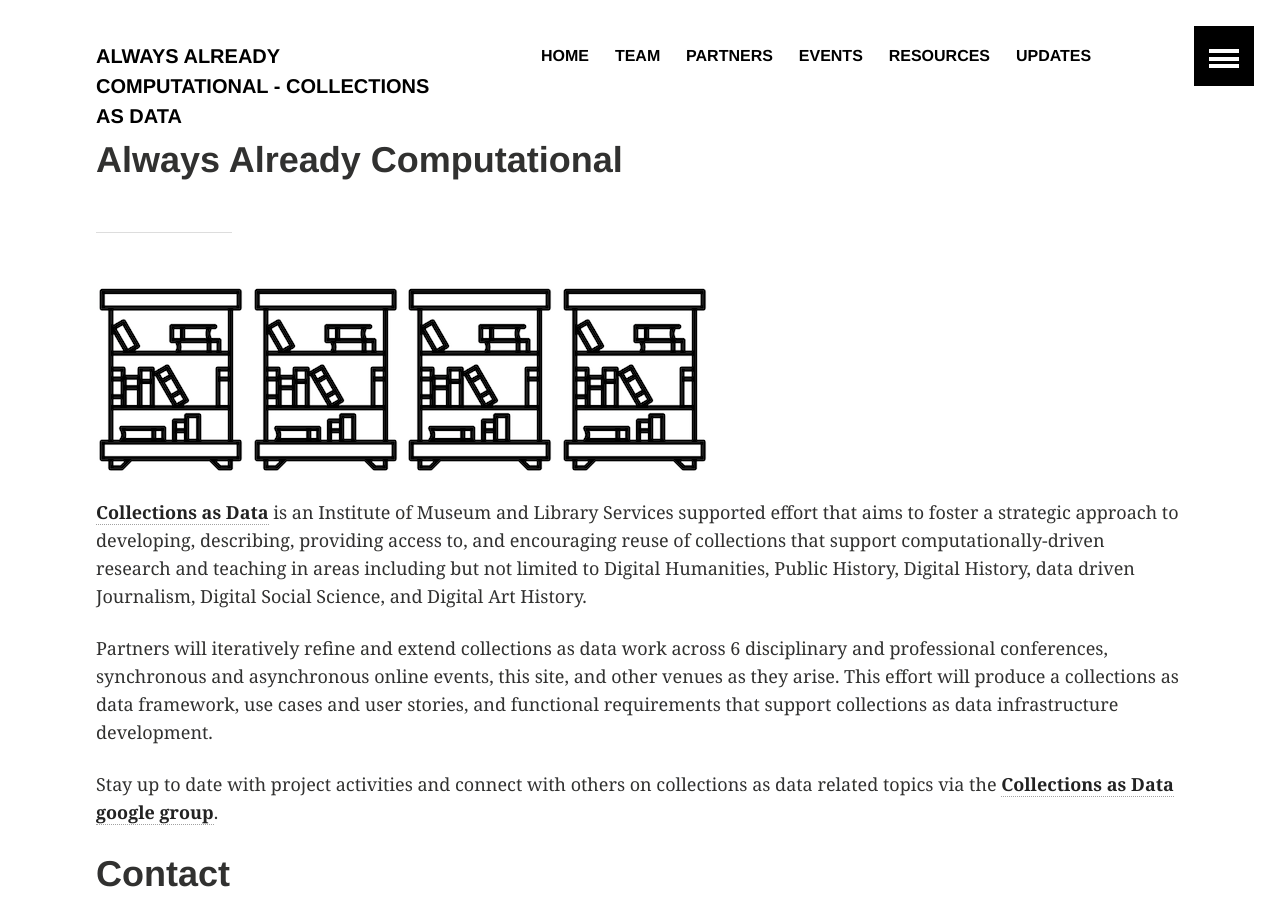
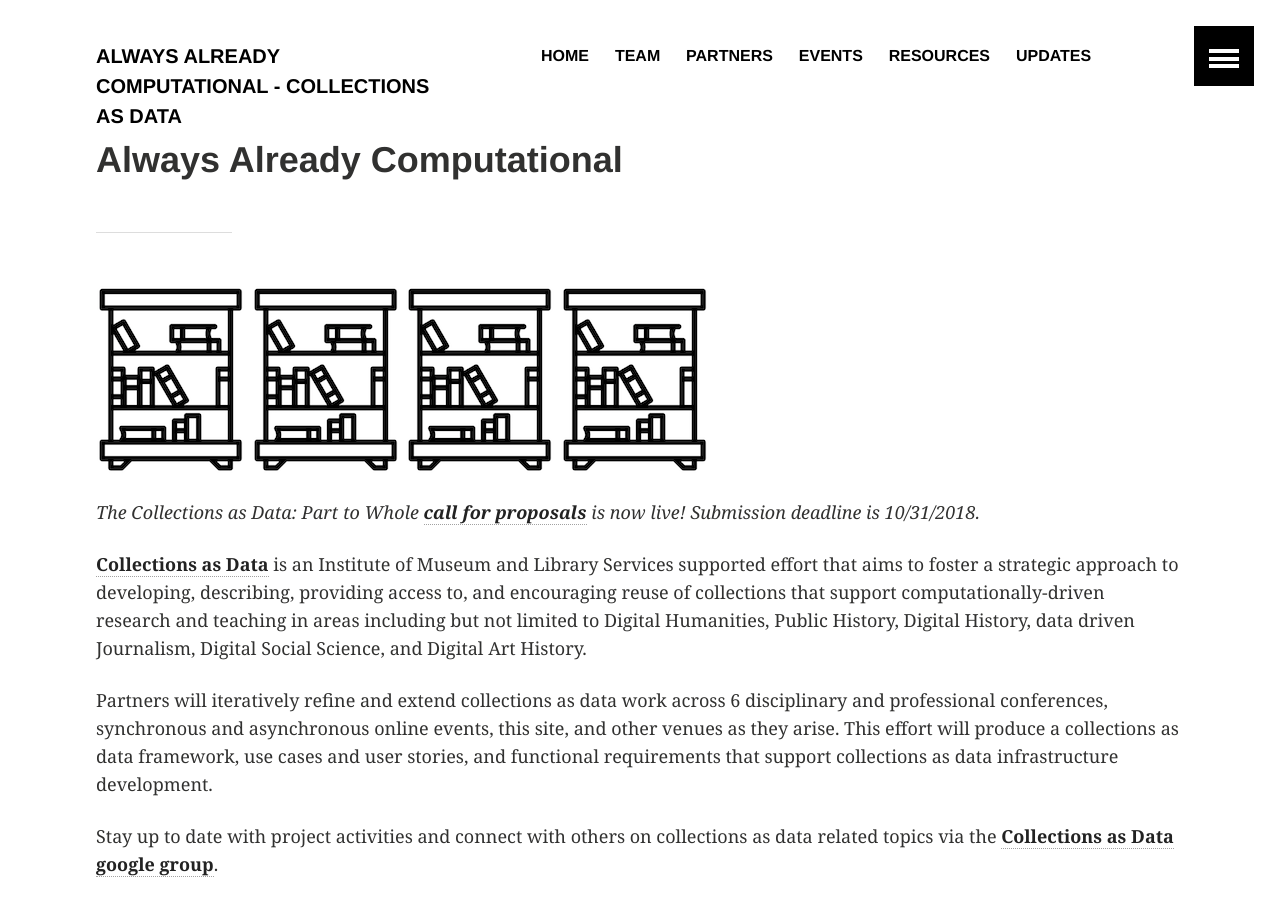
Before and after one commit to collectionsasdata/collectionsasdata.github.io, a Jekyll site: the page built from index.md, in a window 1280 px wide and 900 px high. Built offline with Jekyll 4.4.1, drawn with Linux system fonts in a browser that asks for light colours.

Commit message:
Update index.md

```diff
--- a/index.md
+++ b/index.md
@@ -4,6 +4,8 @@ title:  "Always Already Computational"
 ---
 ---
 ![library](images/library.png) ![library](images/library.png) ![library](images/library.png) ![library](images/library.png)
+
+*The Collections as Data: Part to Whole [**call for proposals**](https://collectionsasdata.github.io/part2whole/cfp/) is now live! Submission deadline is 10/31/2018.*
 
 [**Collections as Data**](https://www.imls.gov/grants/awarded/LG-73-16-0096-16) is an Institute of Museum and Library Services supported effort that aims to foster a strategic approach to developing, describing, providing access to, and encouraging reuse of collections that support computationally-driven research and teaching in areas including but not limited to Digital Humanities, Public History, Digital History, data driven Journalism, Digital Social Science, and Digital Art History.
 
```
